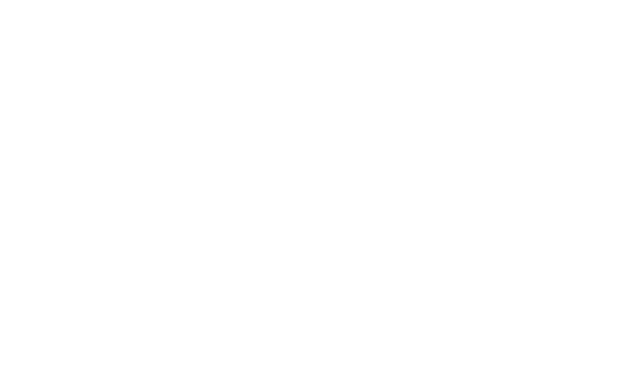
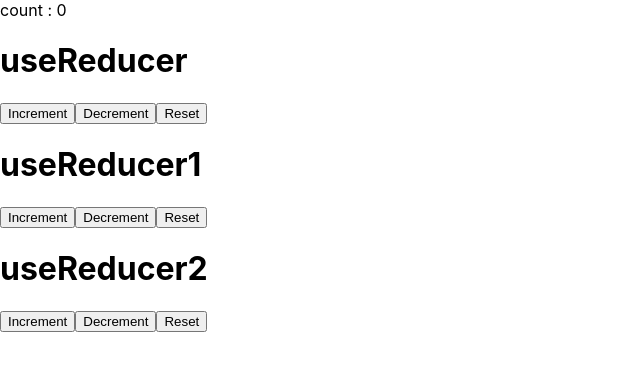
Before and after one commit to gilbertmunuotz/reacthooks, a React (Create React App) app: page / in a window 1280 px wide. Shown: the top 370 px of the page, without its empty margins (0-640 px from the left). Built offline with nearby package versions, Linux system fonts and the light colour scheme.

Commit message:
Learning...

```diff
--- a/src/App.js
+++ b/src/App.js
@@ -32,7 +32,6 @@
   }
 }
 
-
 function App() {
 
   const [state, dispatch] = useReducer(reducerfn, initialState)
@@ -56,9 +55,11 @@
     </MyContext.Provider> */}
         {/* <UseReducer /> */}
 
+        count : {state}
+
+        <UseReducer />
         <UseReducer1 />
         <UseReducer2 />
-        <UseReducer />
       </div>
     </MyContext.Provider>
   );
--- a/src/Components3/UseReducer.jsx
+++ b/src/Components3/UseReducer.jsx
@@ -1,10 +1,16 @@
-import React from 'react'
-import UseReducer1 from './UseReducer1'
+import React, { useContext } from 'react'
+import { MyContext } from '../App'
 
 function UseReducer2() {
+
+    const nestedContext = useContext(MyContext)
+
     return (
         <div className='UseReducer2'>
-            <UseReducer1 />
+            <h1>useReducer</h1>
+            <button type="button" onClick={() => nestedContext.countDispatch('increment')}>Increment</button>
+            <button type="button" onClick={() => nestedContext.countDispatch('decrement')}>Decrement</button>
+            <button type="button" onClick={() => nestedContext.countDispatch('reset')}>Reset</button>
         </div>
     )
 }
--- a/src/Components3/UseReducer1.js
+++ b/src/Components3/UseReducer1.js
@@ -1,10 +1,16 @@
-import React from 'react'
-import UseReducer2 from './UseReducer2'
+import React, { useContext } from 'react'
+import { MyContext } from '../App'
 
 function UseReducer1() {
+
+    const nestedContext = useContext(MyContext)
+
     return (
         <div className='UseReducer1'>
-            <UseReducer2 />
+            <h1>useReducer1</h1>
+            <button type="button" onClick={() => nestedContext.countDispatch('increment')}>Increment</button>
+            <button type="button" onClick={() => nestedContext.countDispatch('decrement')}>Decrement</button>
+            <button type="button" onClick={() => nestedContext.countDispatch('reset')}>Reset</button>
         </div>
     )
 }
--- a/src/Components3/UseReducer2.js
+++ b/src/Components3/UseReducer2.js
@@ -1,10 +1,16 @@
-import React from 'react'
+import React, { useContext } from 'react'
+import { MyContext } from '../App'
 
 function UseReducer2() {
+
+  const nestedContext = useContext(MyContext)
+
   return (
     <div className='UseReducer2'>
-
-
+      <h1>useReducer2</h1>
+      <button type="button" onClick={() => nestedContext.countDispatch('increment')}>Increment</button>
+      <button type="button" onClick={() => nestedContext.countDispatch('decrement')}>Decrement</button>
+      <button type="button" onClick={() => nestedContext.countDispatch('reset')}>Reset</button>
     </div>
   )
 }
```
